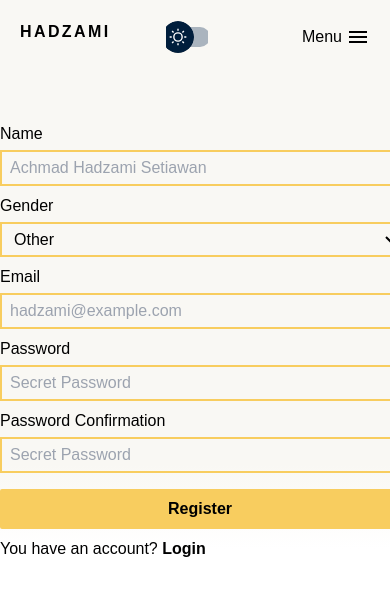
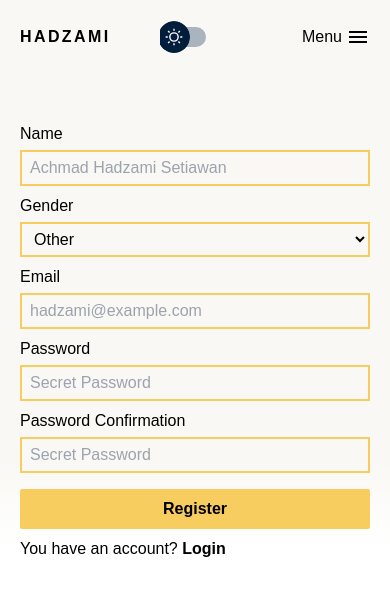
Before and after one commit to hadhaz/Personal-Web, a Next.js app: page /auth/register in a window 390 px wide. Shown: the top 596 px of the page. Built offline with nearby package versions, Linux system fonts and the light colour scheme; a web font is replaced by a local one.

Commit message:
fix responsive

```diff
--- a/components/commons/Navbar/device/MobileNav.tsx
+++ b/components/commons/Navbar/device/MobileNav.tsx
@@ -38,8 +38,8 @@ const MobileNav = () => {
   };
 
   return (
-    <div className='p-5 md:hidden flex bg-primary dark:bg-slate-900'>
-      <div className='basis-5/12'>
+    <div className='p-5 md:hidden items-center flex bg-primary dark:bg-slate-900'>
+      <div className='basis-2/5'>
         <h1
           className='tracking-[0.15em] font-semibold'
           onClick={disableHandler}
@@ -48,7 +48,7 @@ const MobileNav = () => {
         </h1>
       </div>
       {mounted && (
-        <div className='basis-1/6 flex justify-center'>
+        <div className='basis-[20%] flex justify-center'>
           <button
             className='text-center w-full flex justify-center'
             onClick={() => setTheme(theme === "dark" ? "light" : "dark")}
@@ -62,7 +62,7 @@ const MobileNav = () => {
         </div>
       )}
 
-      <div className='basis-5/12 flex justify-end'>
+      <div className='basis-2/5 flex justify-end'>
         <button onClick={clickMenuHandler}>
           {!menuActive ? (
             <div className='flex gap-1 items-center'>
--- a/pages/auth/login.tsx
+++ b/pages/auth/login.tsx
@@ -16,7 +16,7 @@ interface State {
 const Login: React.FC = () => {
   return (
     <div className='h-full py-12'>
-      <form className='w-[400px] md:w-[500px] mx-auto flex flex-col gap-4'>
+      <form className='w-[350px] md:w-[500px] mx-auto flex flex-col gap-4'>
         <div className='flex flex-col gap-1'>
           <label htmlFor='email'>Email</label>
           <input
--- a/pages/auth/register.tsx
+++ b/pages/auth/register.tsx
@@ -3,7 +3,7 @@ import Link from "next/link";
 const Register: React.FC = () => {
   return (
     <div className='py-12'>
-      <form className='w-[400px] md:w-[500px] mx-auto flex flex-col gap-2'>
+      <form className='w-[350px] md:w-[500px] mx-auto flex flex-col gap-2'>
         <div className='flex flex-col gap-1'>
           <label htmlFor='name'>Name</label>
           <input
--- a/pages/index.tsx
+++ b/pages/index.tsx
@@ -9,14 +9,13 @@ const Home: NextPage = () => {
 
   function hireFormHandler(event: React.FormEvent) {
     event.preventDefault();
-    alert('OK')
+    alert("OK");
   }
 
   function createStoryHandler(event: React.FormEvent) {
     event.preventDefault();
-    alert('OK')
+    alert("OK");
   }
-
 
   return (
     <div className={s.root + "z-50"}>
@@ -37,13 +36,16 @@ const Home: NextPage = () => {
             <h2 className='text-center font-semibold mb-3'>
               Share Your Story Now
             </h2>
-            <div className='flex flex-col md:flex-row w-[386px] sm:w-[444px] md:w-[600px]'>
+            <div className='flex flex-col md:flex-row w-[350px] mx-auto sm:w-[444px] md:w-[600px]'>
               <input
                 type='text'
                 className='basis-1/2 w-full dark:bg-slate-800 p-3 border-2 border-yellow-custom placeholder-opacity-50 dark:placeholder-opacity-80 placeholder-slate-900 dark:placeholder-slate-100 dark:border-blue-gray outline-none'
                 placeholder='Your first story title'
               />{" "}
-              <button type='submit' className='basis-1/2 p-3 border-2 border-transparent dark:text-sky-900 font-semibold bg-yellow-custom dark:bg-blue-gray  text-slate-900'>
+              <button
+                type='submit'
+                className='basis-1/2 p-3 border-2 border-transparent dark:text-sky-900 font-semibold bg-yellow-custom dark:bg-blue-gray  text-slate-900'
+              >
                 Create your first story
               </button>
             </div>
@@ -131,7 +133,7 @@ const Home: NextPage = () => {
           </div>
           <div className='w-full pb-10 bg-hero-bottom dark:bg-hero-dark-bottom'>
             <form
-              className='w-[400px] md:w-[500px] mx-auto flex flex-col gap-2'
+              className='w-[350px] md:w-[500px] mx-auto flex flex-col gap-2'
               onSubmit={hireFormHandler}
             >
               <div className='flex flex-col gap-1'>
```
